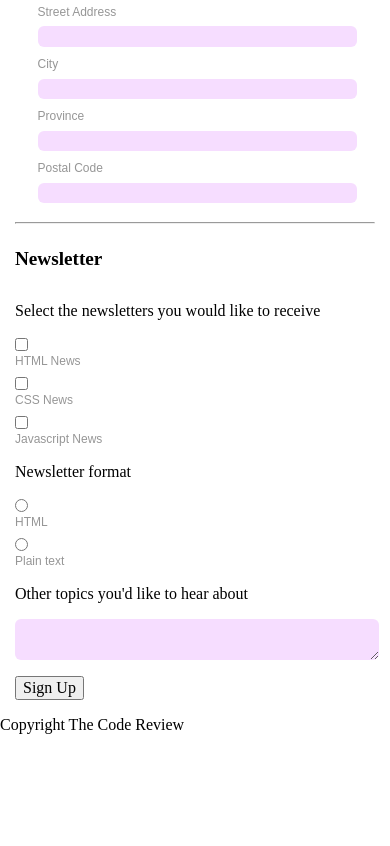
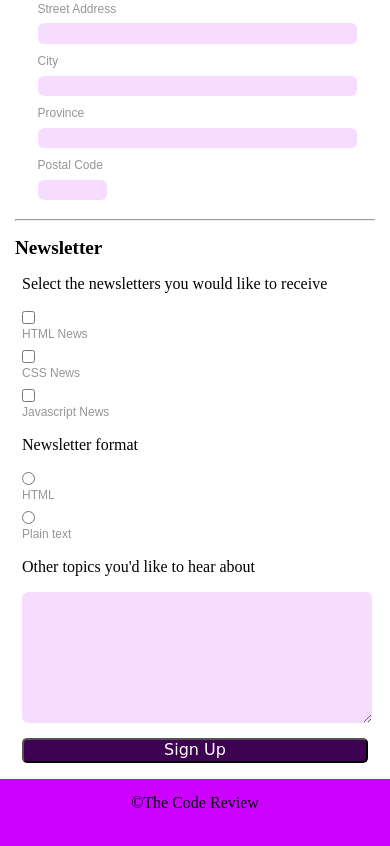
Before and after one commit to jgoode7/Tech-Degree-Project-3, a plain HTML site: page index.html in a window 390 px wide. Shown: the part 402-1248 px from the top of the page. Before the commit the page ends 1152 px from the top, so only its background shows below. Drawn offline with Linux system fonts and the light colour scheme.

Commit message:
update
next update, mobile-first draft

```diff
--- a/CSS/styles.css
+++ b/CSS/styles.css
@@ -1,5 +1,6 @@
 /*     Base Styles     */
-header {
+header ,
+footer {
   background-color: #cc00ff;
   height: 10vh;
   margin-top: none;
@@ -23,27 +24,8 @@ h2 ,
 div {
   text-align: center;
 }
-label {
-  display: block;
-  font-size: 12px;
-  font-family: sans-serif;
-  color: #969696;
-  margin-bottom: 7px;
-}
 section h2 {
-  display: inline-block;
-}
-.header-flex {
-  display: flex;
-  overflow: none;
-  justify-content: center;
-}
-.hflex-item1 {
-  justify-content: center;
-}
-.main-form {
-  margin: 3px auto;
-  max-width: 315px;
+  text-align: left;
 }
 input#name ,
 input#email ,
@@ -60,8 +42,49 @@ textarea {
   border-radius: 6px;
   background-color: #F6DDFF;
 }
+input#postal {
+  max-width: 65px;
+}
+textarea {
+  height: 15vh;
+}
+label {
+  display: block;
+  font-size: 12px;
+  font-family: sans-serif;
+  color: #969696;
+  margin-bottom: 7px;
+}
+button {
+  width: 100%;
+  background-color: #3E0253;
+  color: white;
+  font-family: cursive;
+  border-radius: 5px;
+}
+aside {
+  padding: 0 7px;
+}
+footer p {
+  text-align: center;
+  padding-top: 15px;
+}
 #signup p {
   margin-top: -10px;
   margin-bottom: 1.5em;
   font-weight: lighter;
 }
+
+/*     Class Selectors     */
+.header-flex {
+  display: flex;
+  overflow: none;
+  justify-content: center;
+}
+.hflex-item1 {
+  justify-content: center;
+}
+.main-form {
+  margin: 3px auto;
+  max-width: 315px;
+}
--- a/index.html
+++ b/index.html
@@ -46,12 +46,13 @@
 
         <hr>
 
-        <section>
+        <section class="newsletter-section">
           <h2>Newsletter</h2>
+              <aside>
               <p>Select the newsletters you would like to receive</p>
-          <input type="checkbox" id="html-news" value="newsletter_type" name="htmlnews"><label for="htmlnews">HTML News</label>
-          <input type="checkbox" id="css-news" value="newsletter_type" name="cssnews"><label for="cssnews">CSS News</label>
-          <input type="checkbox" id="java-news" value="newsletter_type" name="javanews"><label for="javanews">Javascript News</label>
+              <input type="checkbox" id="html-news" value="newsletter_type" name="htmlnews"><label for="htmlnews" class="button-label">HTML News</label>
+              <input type="checkbox" id="css-news" value="newsletter_type" name="cssnews"><label for="cssnews" class="button-label">CSS News</label>
+              <input type="checkbox" id="java-news" value="newsletter_type" name="javanews"><label for="javanews" >Javascript News</label>
 
               <p>Newsletter format</p>
               <input type="radio" id="html-button" name="formatbutton"><label for="html-button1">HTML</label>
@@ -61,12 +62,13 @@
               <textarea id="other-topics" name="other_topics"></textarea>
 
               <button type="Submit">Sign Up</button>
+              </aside>
         </section>
 
       </main>
 
     <footer>
-      <p>Copyright The Code Review</p>
+      <p>&#169The Code Review</p>
     </footer>
 
   </body>
```
Also changed, not shown: 1 other file. Lines whose indentation alone changed are shown as unchanged.
